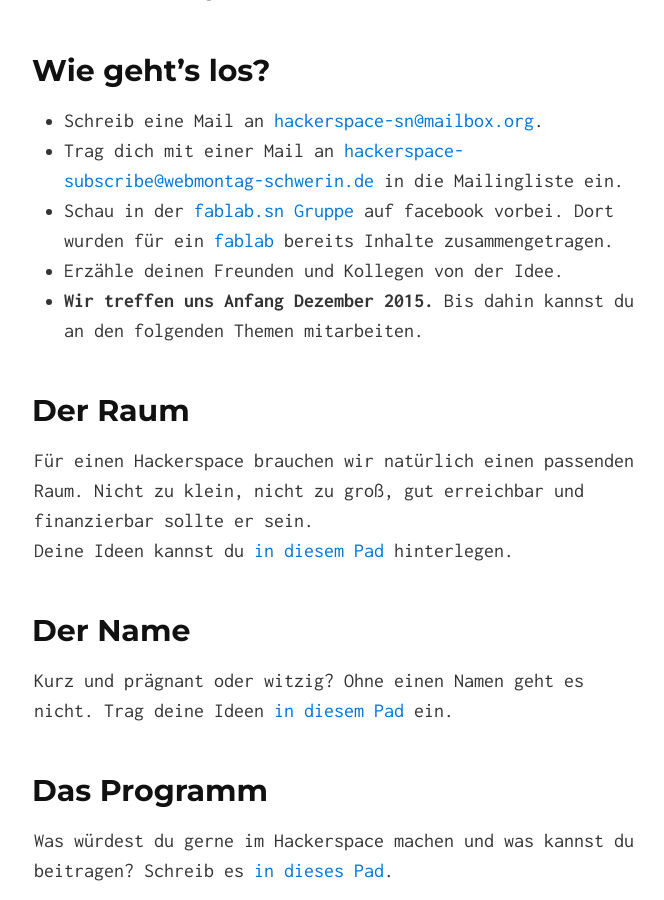
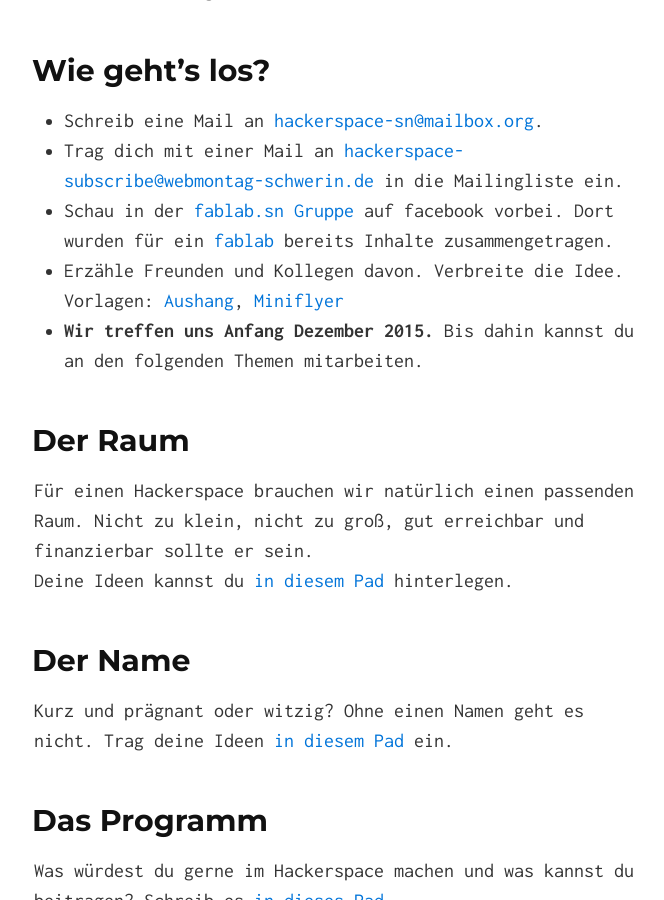
Before and after one commit to theDigitalGuy/hackerspace-schwerin.github.io, a Jekyll site: the page built from index.md, in a window 1280 px wide and 900 px high, scrolled down 804 px. Shown: the whole window, without its empty margins (306-970 px from the left). Built offline with Jekyll 4.4.1, drawn with Linux system fonts in a browser that asks for light colours.

Commit message:
Vorlagen neu

```diff
--- a/index.md
+++ b/index.md
@@ -16,7 +16,7 @@ Gestalte den Raum, die Vereinssatzung und das Programm nach deinen Vorstellungen
 * Schreib eine Mail an [hackerspace-sn@mailbox.org](mailto:hackerspace-sn@mailbox.org).
 * Trag dich mit einer Mail an [hackerspace-subscribe@webmontag-schwerin.de](mailto:hackerspace-subscribe@webmontag-schwerin.de) in die Mailingliste ein.
 * Schau in der [fablab.sn Gruppe](https://www.facebook.com/groups/411294885691851) auf facebook vorbei. Dort wurden für ein [fablab](https://de.wikipedia.org/wiki/FabLab) bereits Inhalte zusammengetragen.
-* Erzähle deinen Freunden und Kollegen von der Idee.
+* Erzähle Freunden und Kollegen davon. Verbreite die Idee. Vorlagen: [Aushang](/hackerspace-abreisser.pdf), [Miniflyer](/hackerspace-miniflyer.pdf)
 * __Wir treffen uns Anfang Dezember 2015.__ Bis dahin kannst du an den folgenden Themen mitarbeiten.
 
 ## Der Raum
```
Also changed, not shown: 2 other files.
